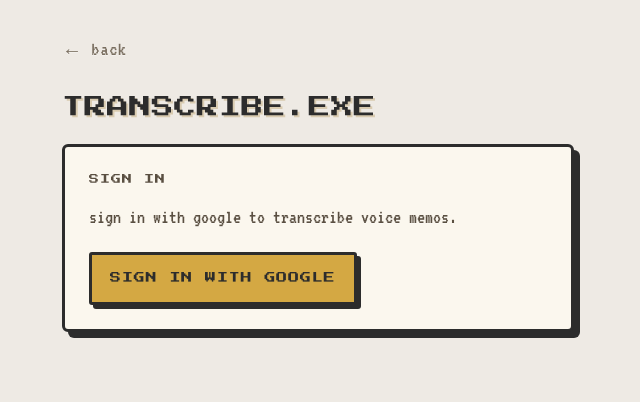
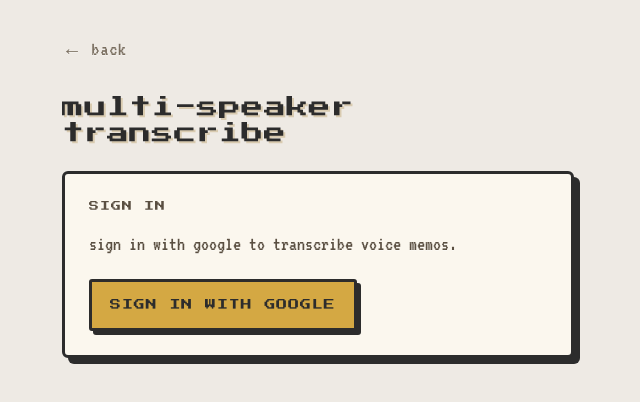
Before and after one commit to perbhat/website, a Next.js app: page /transcribe in a window 1280 px wide. Shown: the top 402 px of the page, without its empty margins (322-962 px from the left). Built offline with nearby package versions, Linux system fonts and the light colour scheme; no server answers.

Commit message:
Rename title to 'multi-speaker transcribe'

```diff
--- a/app/transcribe/sign-in.tsx
+++ b/app/transcribe/sign-in.tsx
@@ -74,7 +74,7 @@ export default function SignIn() {
             textShadow: "2px 2px 0 #d9cbb0",
           }}
         >
-          TRANSCRIBE.EXE
+          multi-speaker transcribe
         </h1>
 
         <section
--- a/app/transcribe/transcribe-client.tsx
+++ b/app/transcribe/transcribe-client.tsx
@@ -447,7 +447,7 @@ function HeaderBanner() {
         textShadow: "2px 2px 0 #d9cbb0",
       }}
     >
-      TRANSCRIBE.EXE
+      multi-speaker transcribe
     </h1>
   );
 }
```
